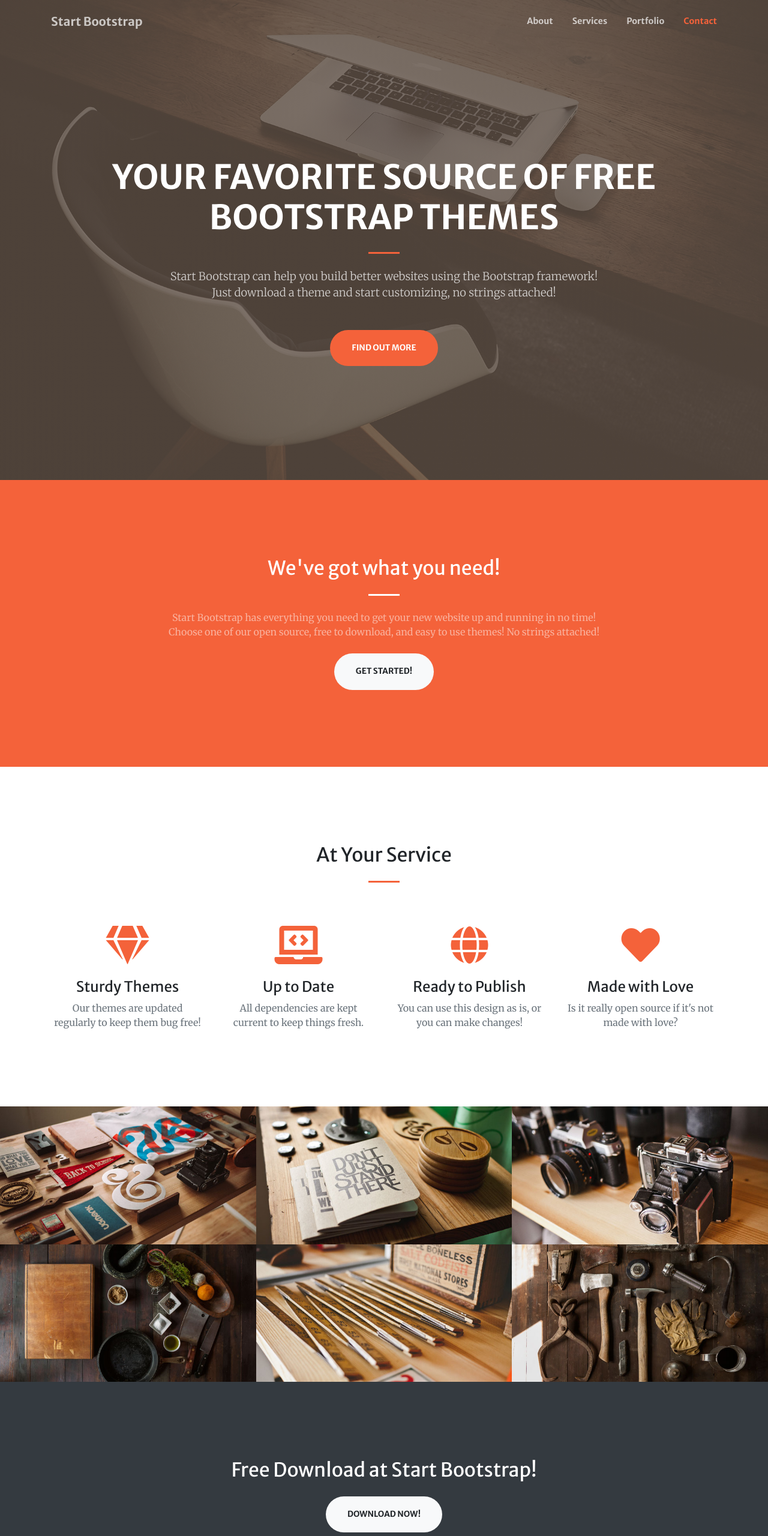
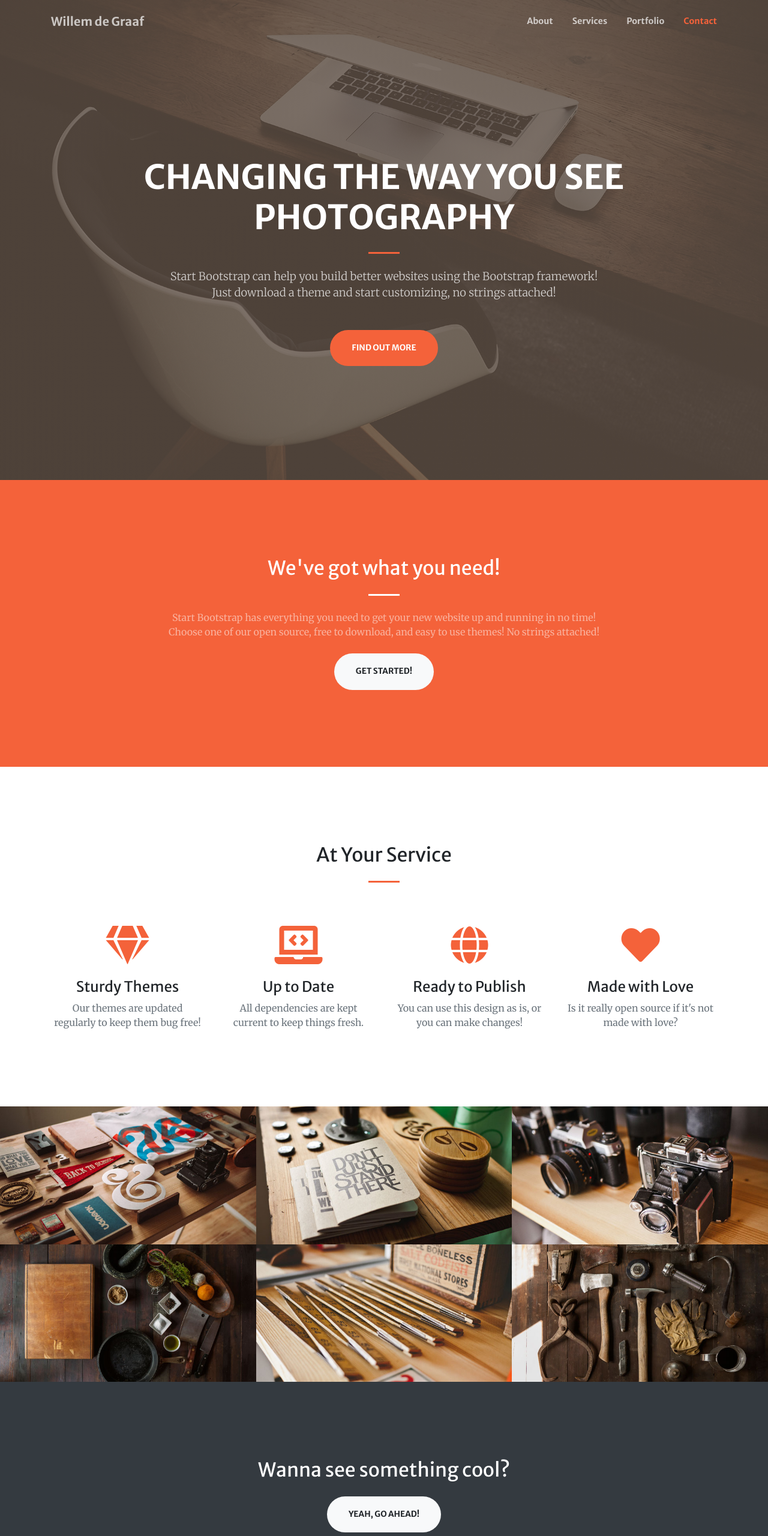
Before and after one commit to wmdhubs/wmdhubs.github.io, a website with bundled scripts: page index.html in a window 1280 px wide. Shown: the top 2560 px of the page at 60% size. Built offline with nearby package versions, Linux system fonts and the light colour scheme.

Commit message:
First text changes

```diff
--- a/index.html
+++ b/index.html
@@ -30,7 +30,7 @@
   <!-- Navigation -->
   <nav class="navbar navbar-expand-lg navbar-light fixed-top py-3" id="mainNav">
     <div class="container">
-      <a class="navbar-brand js-scroll-trigger" href="#page-top">Start Bootstrap</a>
+      <a class="navbar-brand js-scroll-trigger" href="#page-top">Willem de Graaf</a>
       <button class="navbar-toggler navbar-toggler-right" type="button" data-toggle="collapse" data-target="#navbarResponsive" aria-controls="navbarResponsive" aria-expanded="false" aria-label="Toggle navigation">
         <span class="navbar-toggler-icon"></span>
       </button>
@@ -58,7 +58,7 @@
     <div class="container h-100">
       <div class="row h-100 align-items-center justify-content-center text-center">
         <div class="col-lg-10 align-self-end">
-          <h1 class="text-uppercase text-white font-weight-bold">Your Favorite Source of Free Bootstrap Themes</h1>
+          <h1 class="text-uppercase text-white font-weight-bold">Changing the way you see photography</h1>
           <hr class="divider my-4">
         </div>
         <div class="col-lg-8 align-self-baseline">
@@ -210,8 +210,8 @@
   <!-- Call to Action Section -->
   <section class="page-section bg-dark text-white">
     <div class="container text-center">
-      <h2 class="mb-4">Free Download at Start Bootstrap!</h2>
-      <a class="btn btn-light btn-xl" href="https://startbootstrap.com/themes/creative/">Download Now!</a>
+      <h2 class="mb-4">Wanna see something cool?</h2>
+      <a class="btn btn-light btn-xl" href="roelwestrik.nl">Yeah, go ahead!</a>
     </div>
   </section>
 
@@ -228,12 +228,12 @@
       <div class="row">
         <div class="col-lg-4 ml-auto text-center mb-5 mb-lg-0">
           <i class="fas fa-phone fa-3x mb-3 text-muted"></i>
-          <div>+1 (202) 555-0149</div>
+          <div>+316 55019873</div>
         </div>
         <div class="col-lg-4 mr-auto text-center">
           <i class="fas fa-envelope fa-3x mb-3 text-muted"></i>
           <!-- Make sure to change the email address in anchor text AND the link below! -->
-          <a class="d-block" href="mailto:contact@yourwebsite.com">contact@yourwebsite.com</a>
+          <a class="d-block" href="mailto:w_degraaf95@live.nl">w_degraaf95@live.nl</a>
         </div>
       </div>
     </div>
@@ -242,7 +242,7 @@
   <!-- Footer -->
   <footer class="bg-light py-5">
     <div class="container">
-      <div class="small text-center text-muted">Copyright &copy; 2019 - Start Bootstrap</div>
+      <div class="small text-center text-muted">Copyright &copy; 2019 - WMDG</div>
     </div>
   </footer>
 
```
